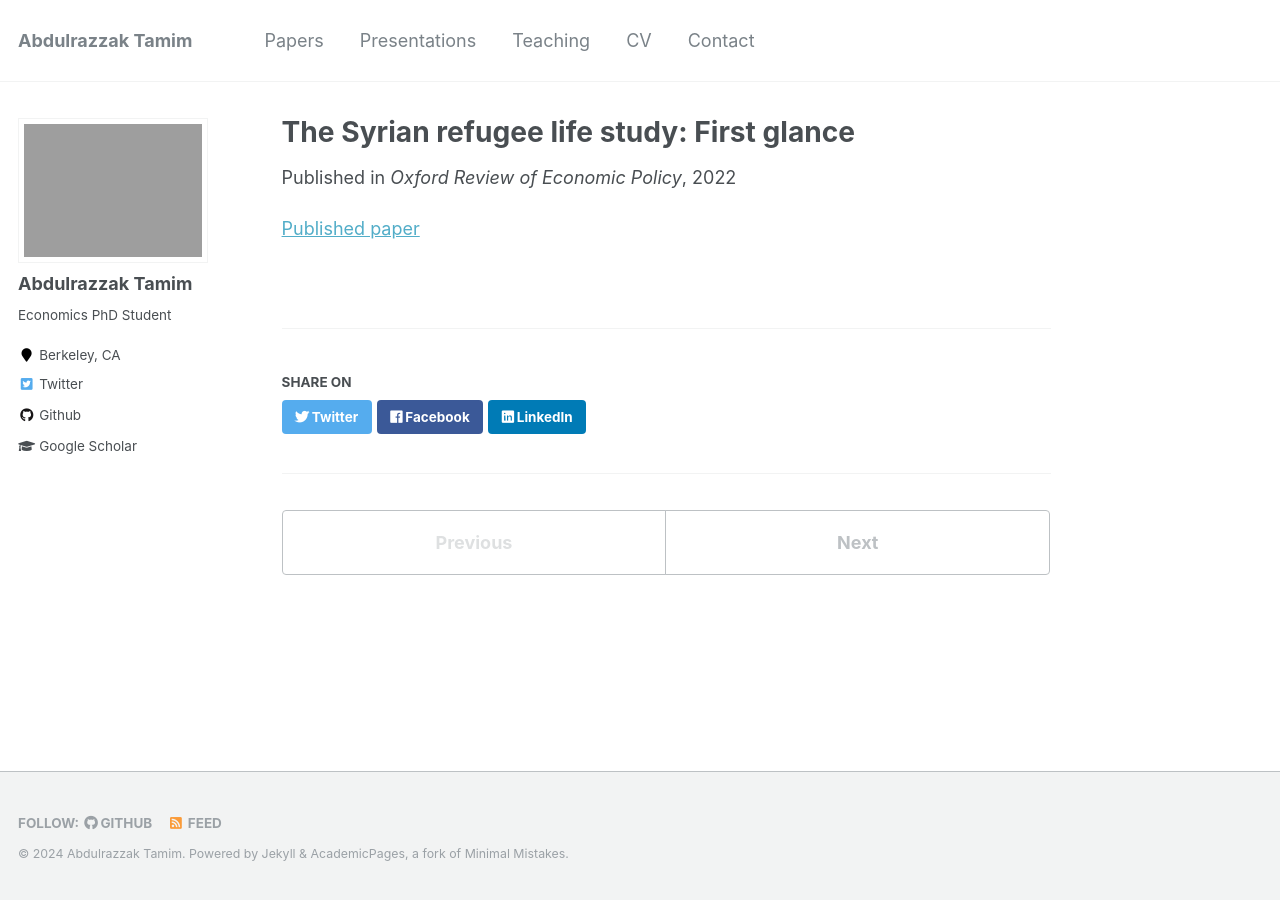
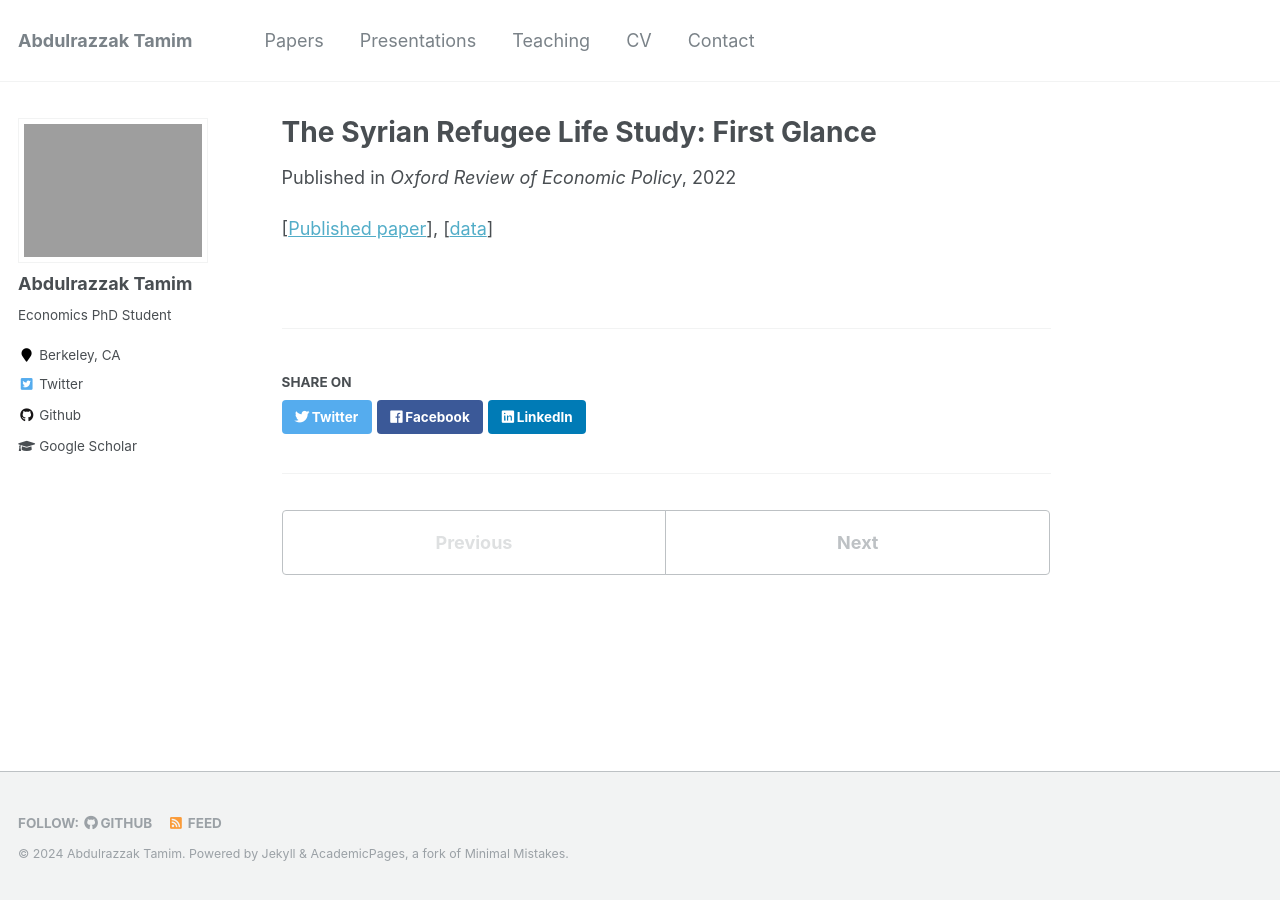
Before and after one commit to AbdulrazzakTamim/abdulrazzaktamim.github.io, a Jekyll site: the page built from _publications/paper1.md, in a window 1280 px wide. Built offline with Jekyll 4.4.1, drawn with Linux system fonts in a browser that asks for light colours; comment, search, counter and statistics services are not loaded.

Commit message:
Update paper1.md

```diff
--- a/_publications/paper1.md
+++ b/_publications/paper1.md
@@ -1,9 +1,9 @@
 ---
-title: "The Syrian refugee life study: First glance"
+title: "The Syrian Refugee Life Study: First Glance"
 collection: papers
 permalink: /publication/2009-10-01-paper-title-number-1
 date: 2022-09-15
 venue: 'Oxford Review of Economic Policy'
 co_authors: '[Edward Miguel](http://emiguel.econ.berkeley.edu/), Bailey Palmer, [Sandra Rozo](https://www.sandrarozo.net/), [Emma Smith](https://sites.harvard.edu/emmasmith/), and Sarah Stillman'
 ---
-[Published paper](https://academic.oup.com/oxrep/article-abstract/38/3/625/6701694)
+[[Published paper](https://academic.oup.com/oxrep/article-abstract/38/3/625/6701694)], [[data](https://dataverse.harvard.edu/dataset.xhtml?persistentId=doi:10.7910/DVN/GWK4NT)]
```
